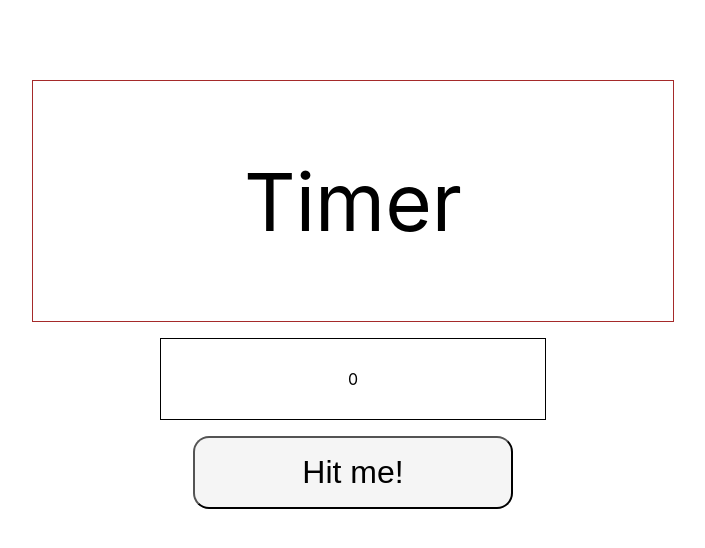
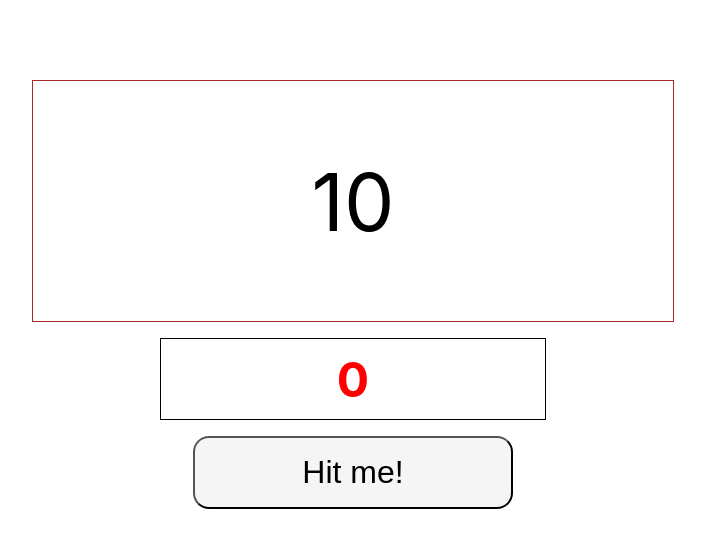
Before and after one commit to johnfung95/golden-finger, a React (Create React App) app: page / in a window 1280 px wide. Shown: the top 548 px of the page, without its empty margins (287-992 px from the left). Built offline with nearby package versions, Linux system fonts and the light colour scheme.

Commit message:
Implement on the main count down and start, end logic

```diff
--- a/src/App.js
+++ b/src/App.js
@@ -1,4 +1,4 @@
-import React, { useState } from "react";
+import React, { useState, useEffect } from "react";
 import Card from "./components/UI/Card";
 import Button from "./components/UI/Button";
 import Timer from "./components/Game/Timer";
@@ -6,18 +6,48 @@ import Scoreboard from "./components/Game/Scoreboard";
 import classes from "./App.module.css";
 
 function App() {
+  const [isStart, setIsStart] = useState(false);
+  const [isEnd, setIsEnd] = useState(false);
   const [score, setScore] = useState(0);
+  const [timeLeft, setTimeLeft] = useState(10);
+
+  useEffect(() => {
+    if (isStart) {
+      const timer = setTimeout(() => {
+        setTimeLeft((prevTime) => {
+          return +prevTime - 1;
+        });
+      }, 1000);
+      if (timeLeft <= 0) {
+        return () => {
+          setTimeLeft(0);
+          clearTimeout(timer);
+        };
+      }
+    }
+    console.log("running");
+  }, [timeLeft, isStart]);
 
   const getScoreHandler = (newScore) => {
-    setScore(newScore.toString());
+    if (timeLeft > 0) {
+      setScore(newScore.toString());
+      setIsStart(true);
+    } else {
+      setIsEnd(true);
+    }
   };
 
   return (
     <div>
       <Card>
-        <Timer />
-        <Scoreboard newScore={score} />
-        <Button onScoreChangeHandler={getScoreHandler} count={score} />
+        <Timer time={timeLeft} />
+        <Scoreboard newScore={score} isStart={isStart} />
+        <Button
+          onScoreChangeHandler={getScoreHandler}
+          count={score}
+          isStart={isStart}
+          isEnd={isEnd}
+        />
       </Card>
     </div>
   );
--- a/src/components/Game/Scoreboard.js
+++ b/src/components/Game/Scoreboard.js
@@ -2,7 +2,15 @@ import React from "react";
 import classes from "./Scoreboard.module.css";
 
 const Scoreboard = (props) => {
-  return <div className={classes.board}>{props.newScore}</div>;
+  return (
+    <div
+      className={`${classes.board} ${
+        props.isStart === true ? classes.startCount : ""
+      }`}
+    >
+      {props.newScore}
+    </div>
+  );
 };
 
 export default Scoreboard;
--- a/src/components/Game/Scoreboard.module.css
+++ b/src/components/Game/Scoreboard.module.css
@@ -6,4 +6,11 @@
     display: flex;
     align-items: center;
     justify-content: center;
+    font-size: 3rem;
+    font-weight: bolder;
+    color: red;
 }
+
+.startCount {
+    color: goldenrod
+}
--- a/src/components/Game/Timer.js
+++ b/src/components/Game/Timer.js
@@ -1,8 +1,8 @@
 import React from "react";
 import classes from "./Timer.module.css";
 
-const Timer = () => {
-  return <div className={classes.clock}>Timer</div>;
+const Timer = (props) => {
+  return <div className={classes.clock}>{props.time}</div>;
 };
 
 export default Timer;
--- a/src/components/UI/Button.js
+++ b/src/components/UI/Button.js
@@ -5,6 +5,9 @@ const Button = (props) => {
   const [newCount, setNewCount] = useState(1);
 
   const addCountHandler = () => {
+    if (props.isEnd) {
+      return;
+    }
     setNewCount((prevCount) => {
       return +prevCount + 1;
     });
@@ -13,7 +16,12 @@ const Button = (props) => {
   };
   return (
     <div>
-      <button className={classes.btn} onClick={addCountHandler}>
+      <button
+        className={`${classes.btn} ${
+          props.isEnd ? classes.end : classes.start
+        }`}
+        onClick={addCountHandler}
+      >
         Hit me!
       </button>
     </div>
--- a/src/components/UI/Button.module.css
+++ b/src/components/UI/Button.module.css
@@ -9,14 +9,20 @@
 
 }
 
-.btn:hover {
+.start:hover {
     color: white;
     background-color: rgb(248, 194, 194);
 }
 
-.btn:active {
+.start:active {
     color: rgb(236, 34, 44);
     background-color: whitesmoke;
     font-size: 3rem;
     font-weight: bolder;
 }
+
+.end {
+    background-color: #999;
+    color: #555;
+    cursor: not-allowed;
+}
```
